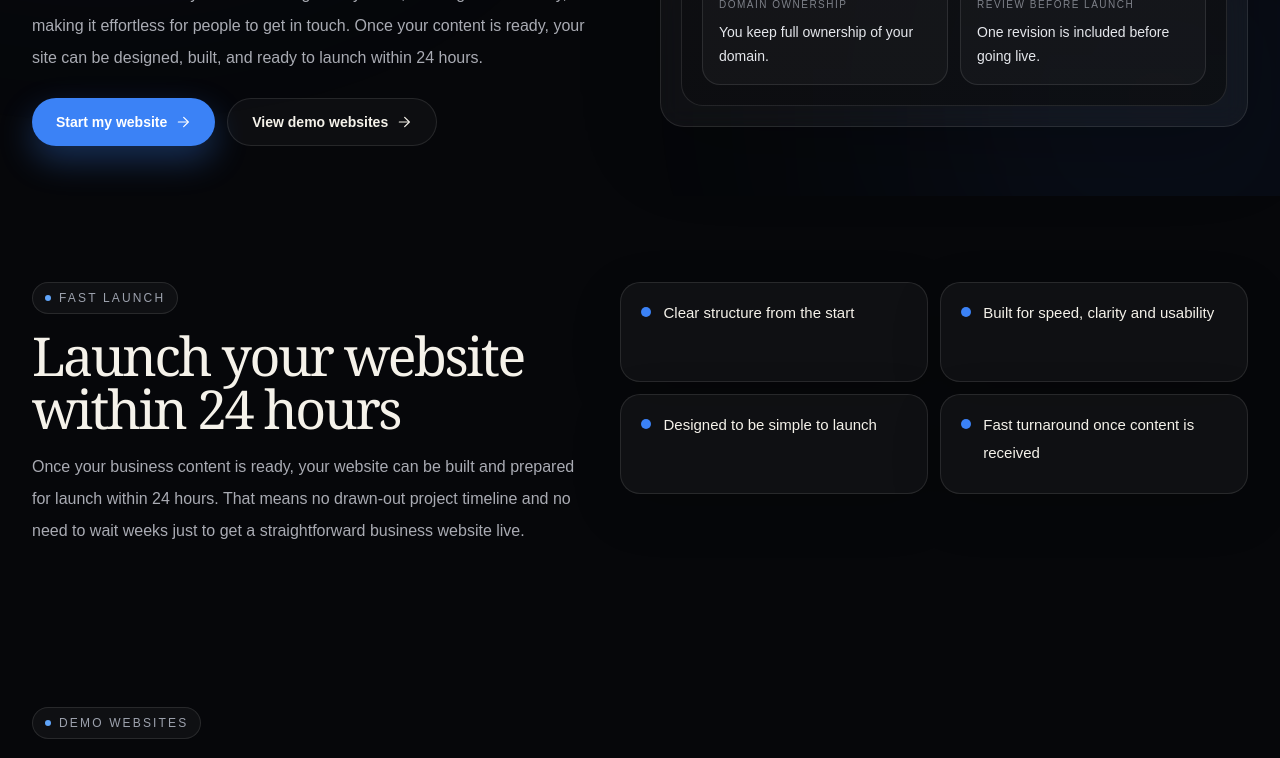
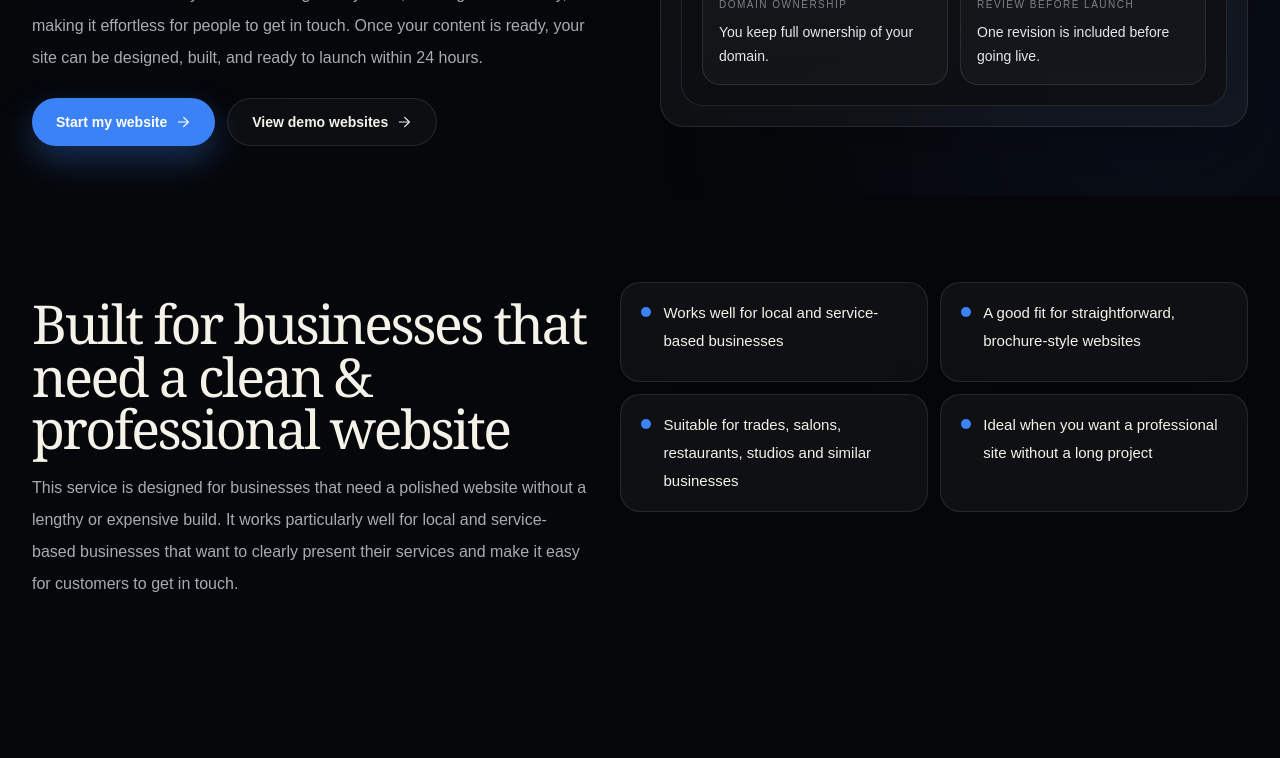
Before and after one commit to cleanwebsitesuk/cleanwebsites, a Next.js app: page / in a window 1280 px wide. Shown: the part 604-1362 px from the top of the page. Built offline with nearby package versions, Linux system fonts and the light colour scheme.

Commit message:
Update page.tsx

```diff
--- a/app/page.tsx
+++ b/app/page.tsx
@@ -22,11 +22,11 @@ const NAV_ITEMS = [
   { href: "#faq", label: "FAQ" },
 ] as const;
 
-const FAST_LAUNCH_POINTS = [
-  "Clear structure from the start",
-  "Built for speed, clarity and usability",
-  "Designed to be simple to launch",
-  "Fast turnaround once content is received",
+const FIT_POINTS = [
+  "Works well for local and service-based businesses",
+  "A good fit for straightforward, brochure-style websites",
+  "Suitable for trades, salons, restaurants, studios and similar businesses",
+  "Ideal when you want a professional site without a long project",
 ] as const;
 
 const DEMO_TAGS = [
@@ -1096,20 +1096,19 @@ export default function HomePage() {
   <SectionShell>
     <div className="grid gap-8 lg:grid-cols-[0.94fr_1.06fr] lg:items-start">
       <div className="max-w-xl">
-                <SectionEyebrow>Fast launch</SectionEyebrow>
         <h2 className="mt-4 font-serif text-[clamp(2rem,6vw,3.35rem)] leading-[0.98] tracking-[-0.045em] text-[#F5F2EA]">
-                  Launch your website within 24 hours
+          Built for businesses that need a clean & professional website
         </h2>
         <p className="mt-4 text-[15px] leading-7 text-[#A9ABB3] sm:text-[16px] sm:leading-8">
-                  Once your business content is ready, your website can be built
-                  and prepared for launch within 24 hours. That means no
-                  drawn-out project timeline and no need to wait weeks just to
-                  get a straightforward business website live.
+          This service is designed for businesses that need a polished
+          website without a lengthy or expensive build.
+          It works particularly well for local and service-based businesses
+          that want to clearly present their services and make it easy for customers to get in touch.
         </p>
       </div>
 
       <div className="grid gap-3 sm:grid-cols-2">
-                {FAST_LAUNCH_POINTS.map((item, index) => (
+        {FIT_POINTS.map((item, index) => (
           <motion.div
             key={item}
             initial={reduceMotion ? false : { opacity: 0, y: 24 }}
```
Lines whose indentation alone changed are shown as unchanged.
